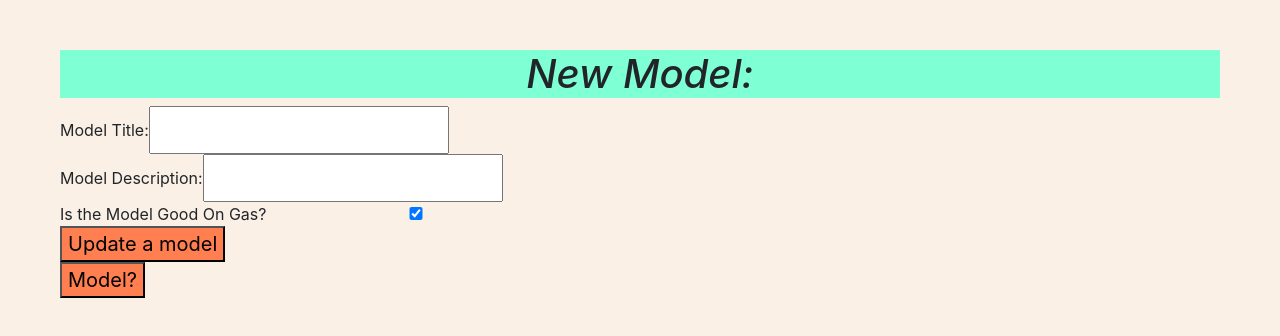
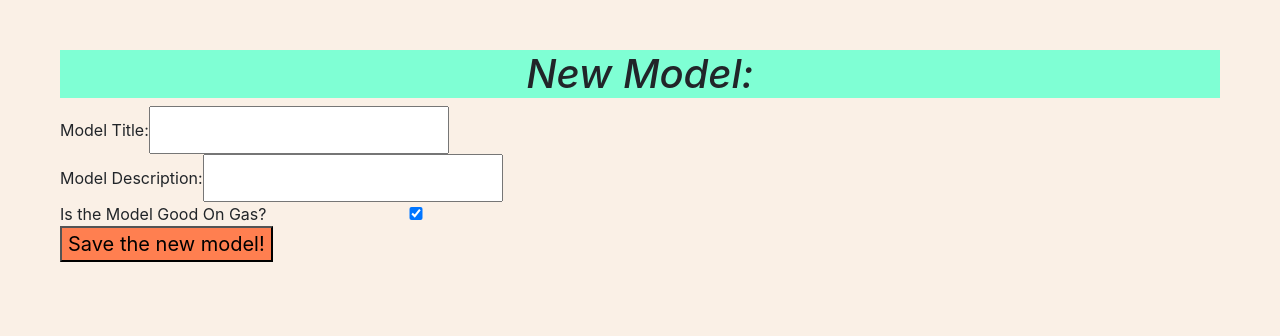
Before and after one commit to Joseph5221/WebAppsProjects, a React (Create React App) app in the folder finalProjectFrontEnd/: page /brands/1/models/new in a window 1280 px wide. Shown: the top 336 px of the page. Built offline with nearby package versions, Linux system fonts and the light colour scheme.

Commit message:
Button clicks redirect but don't refresh to show new data

```diff
--- a/finalProjectFrontEnd/src/DeleteBrand.js
+++ b/finalProjectFrontEnd/src/DeleteBrand.js
@@ -1,12 +1,12 @@
 import { useState, useEffect } from "react";
-import {useParams} from "react-router-dom";
-import Brands from "./Brands";
+import {useParams, useNavigate} from "react-router-dom";
+
 function DeleteBrand() {
     const { brandId } = useParams();
+    const navigate = useNavigate();
     const [brand, setBrand] = useState({
         title: '',
     })
-    const [redirect, setRedirect] = useState(false)
 
     // Runs on page render or when brandId changes, but that happens on re-render
     useEffect(() => {
@@ -14,10 +14,6 @@ function DeleteBrand() {
         .then((body) => body.json())
         .then((json) => setBrand(() => json));
     }, [brandId]);
-
-    if (redirect) {
-        return <Brands />;
-    }
 
     function handleClick(event) {
         event.preventDefault();
@@ -31,7 +27,7 @@ function DeleteBrand() {
             }
         })
             .then((body) => body.json());
-        setRedirect(true) // This is huge for redirection!
+        navigate(`/brands`); // This is huge for redirection!
     }
 
     return (
--- a/finalProjectFrontEnd/src/Model.js
+++ b/finalProjectFrontEnd/src/Model.js
@@ -16,7 +16,7 @@ function Model() {
         .then((body) => body.json())
         .then((json) => setBrand(() => json));
 
-  }, []);
+  }, [brandId, modelId]);
 
 
   return (
--- a/finalProjectFrontEnd/src/Models.js
+++ b/finalProjectFrontEnd/src/Models.js
@@ -9,7 +9,7 @@ function Models() {
     fetch(`http://localhost:8000/brands/${brandId}/models/`)
       .then((body) => body.json())
       .then((json) => setModels(() => [...json]));
-  }, []);
+  }, [brandId]);
 
 
   return (
--- a/finalProjectFrontEnd/src/NewBrand.js
+++ b/finalProjectFrontEnd/src/NewBrand.js
@@ -1,16 +1,12 @@
 import { useState } from "react";
-import Brands from "./Brands";
-//import { useParams } from "react-router-dom";
+import { useNavigate } from "react-router-dom";
+
 function NewBrand() {
-  //const { brandId } = useParams();
-  const [redirect, setRedirect] = useState(false)
+  const navigate = useNavigate();
   const [brand, setBrand] = useState({
     title: ''
   });
 
-    if (redirect) {
-        return <Brands />;
-    }
 
     function handleChange(event) {
         const {name, value} = event.target;
@@ -37,7 +33,7 @@ function NewBrand() {
             }
         })
             .then((body) => body.json())
-        setRedirect(true)
+        navigate(`/brands`);
     }
 
     return (
--- a/finalProjectFrontEnd/src/NewModel.js
+++ b/finalProjectFrontEnd/src/NewModel.js
@@ -1,20 +1,15 @@
 import { useState } from "react";
-import { useParams } from "react-router-dom";
+import { useParams, useNavigate } from "react-router-dom";
+
 function NewModel() {
     const { modelId, brandId } = useParams();
+    const navigate = useNavigate();
     const [singleModel, setModel] = useState({
         title: "",
         description: "",
         good_gas: true,
         BrandID: brandId
     });
-
-    // Runs on page render or when storeId changes, but that happens on re-render
-    // useEffect(() => {
-    //     fetch(`http://localhost:8000/models/${modelId}`)
-    //         .then((body) => body.json())
-    //         .then((json) => setModel(() => json));
-    // }, [modelId]);
 
 
     function handleChange(event) {
@@ -55,6 +50,7 @@ function NewModel() {
             }
         })
             .then((body) => body.json())
+        navigate(`/brands/${brandId}/models`);
     }
 
 
@@ -82,9 +78,8 @@ function NewModel() {
                         value={singleModel.good_gas}></input>
                 </div>
 
-                <button onSubmit={handleClick} type="submit" >Update a model</button>
+                <button onSubmit={handleClick} type="submit" >Save the new model!</button>
             </form>
-            <button onClick={() => console.log(singleModel)}>Model?</button>
         </>
       );
 }
--- a/finalProjectFrontEnd/src/UpdateModel.js
+++ b/finalProjectFrontEnd/src/UpdateModel.js
@@ -1,8 +1,9 @@
 import { useEffect, useState } from "react";
-import { useParams } from "react-router-dom";
+import { useParams, useNavigate } from "react-router-dom";
 
 function UpdateModel() {
     const { modelId, brandId } = useParams();
+    const navigate = useNavigate();
     const [singleModel, setModel] = useState({
         	title: "",
 	        description: "",
@@ -10,13 +11,13 @@ function UpdateModel() {
 	        BrandID: brandId
     });
 
+
     // Runs on page render or when storeId changes, but that happens on re-render
     useEffect(() => {
         fetch(`http://localhost:8000/brands/${brandId}/models/${modelId}`)
             .then((body) => body.json())
             .then((json) => setModel(() => json));
-    }, [modelId]);
-
+    }, [modelId, brandId]);
 
     function handleChange(event) {
         const {name, value} = event.target;
@@ -55,6 +56,7 @@ function UpdateModel() {
             }
         })
             .then((body) => body.json())
+        navigate(`/brands/${brandId}/models`);
     }
 
     return (
@@ -86,5 +88,3 @@ function UpdateModel() {
 }
 
 export default UpdateModel;
-
-// TODO HANDLE CHECKBOX HANDLECHANGE
```
Also changed, not shown: 1 other file (tests, documents, lock files or other folders). Lines whose indentation alone changed are shown as unchanged.
